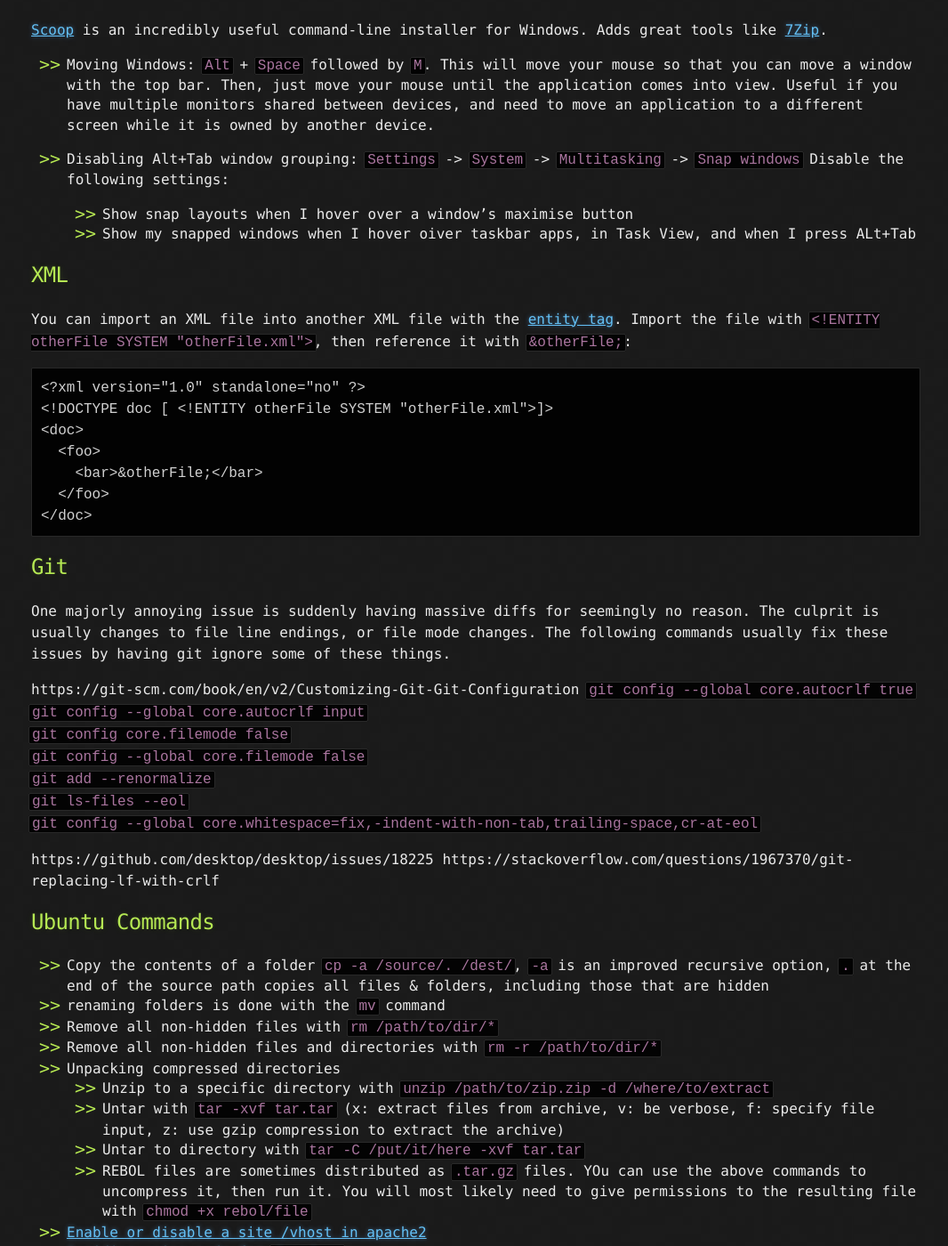
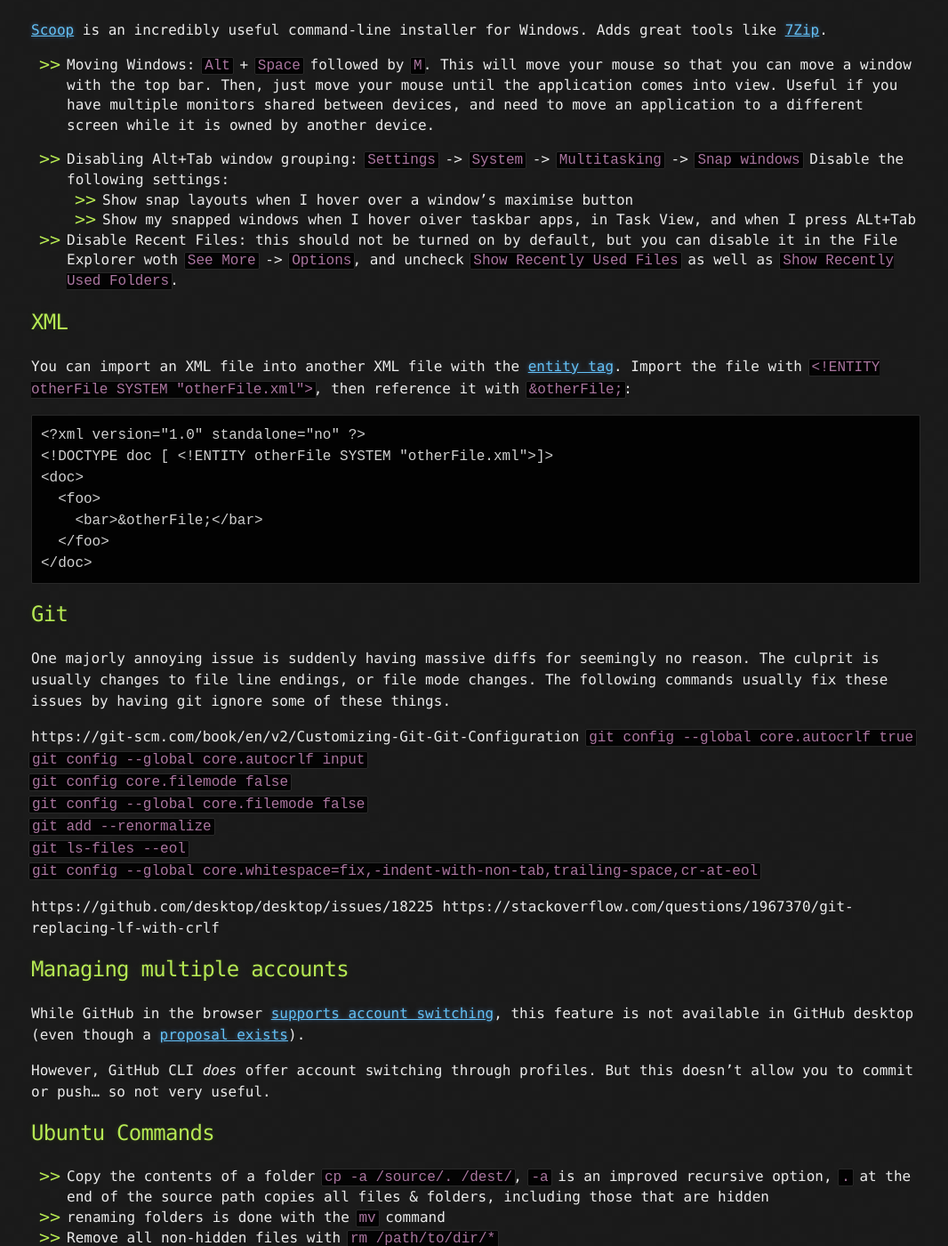
Before and after one commit to HubbleCommand/HubbleCommand.github.io, a Jekyll site: the page built from _posts/2024-08-02-tools-tips.md, in a window 1280 px wide and 1400 px high, scrolled down 1193 px. Shown: the whole window at 89% size, without its empty margins (105-1171 px from the left). Built offline with Jekyll 4.4.1, drawn with Linux system fonts in a browser that asks for light colours; nearby versions of some CDN libraries.

Commit message:
tool tips windows recent + git multiple accounts

```diff
--- a/_posts/2024-08-02-tools-tips.md
+++ b/_posts/2024-08-02-tools-tips.md
@@ -55,6 +55,8 @@
     - Show snap layouts when I hover over a window's maximise button
     - Show my snapped windows when I hover oiver taskbar apps, in Task View, and when I press ALt+Tab
 
+- Disable Recent Files: this should not be turned on by default, but you can disable it in the File Explorer woth `See More` -> `Options`, and uncheck `Show Recently Used Files` as well as `Show Recently Used Folders`.
+
 ## XML
 
 You can import an XML file into another XML file with the [entity tag](https://www.w3.org/TR/REC-xml/#sec-external-ent). Import the file with `<!ENTITY otherFile SYSTEM "otherFile.xml">`, then reference it with `&otherFile;`:
@@ -85,6 +87,14 @@
 https://github.com/desktop/desktop/issues/18225
 https://stackoverflow.com/questions/1967370/git-replacing-lf-with-crlf
 
+## Managing multiple accounts
+
+While GitHub in the browser [supports account switching](https://docs.github.com/en/authentication/keeping-your-account-and-data-secure/switching-between-accounts),
+this feature is not available in GitHub desktop
+(even though a [proposal exists](https://github.com/desktop/desktop/issues/3707)).
+
+However, GitHub CLI _does_ offer account switching through profiles.
+But this doesn't allow you to commit or push... so not very useful.
 
 ## Ubuntu Commands
 
```
